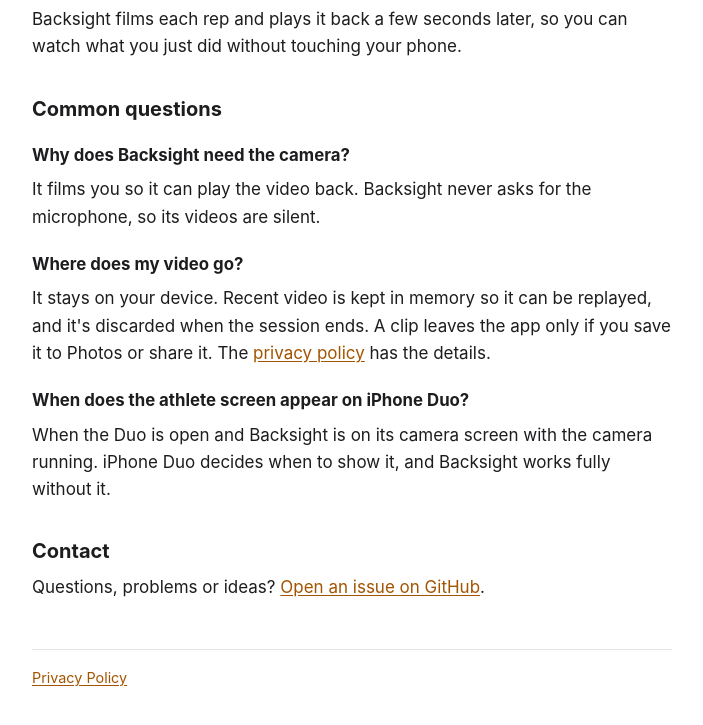
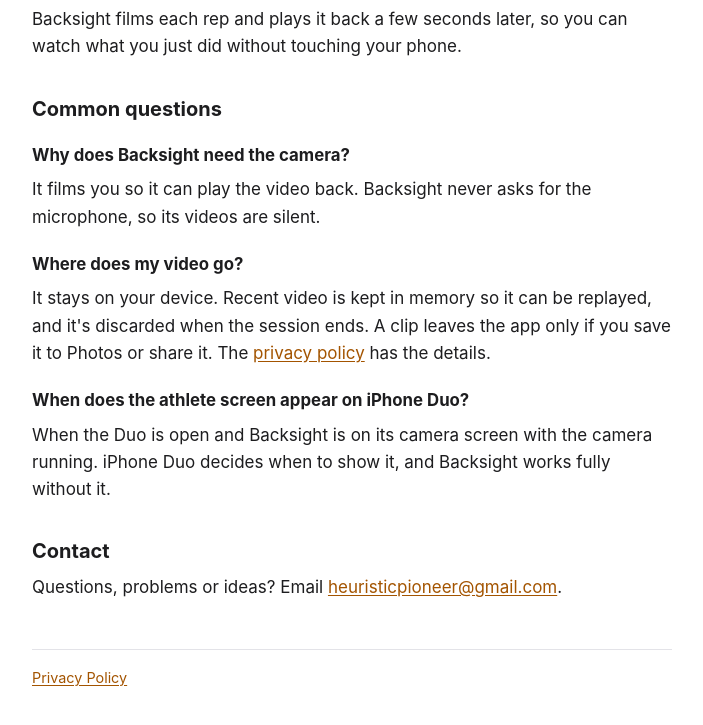
Before and after one commit to DavisAndn/davisandn.github.io, a plain HTML site: page backsight/index.html in a window 1280 px wide. Shown: the part 149-874 px from the top of the page, without its empty margins (288-991 px from the left). Drawn offline with Linux system fonts and the light colour scheme.

Commit message:
Add the support email to the support and privacy pages

```diff
--- a/backsight/index.html
+++ b/backsight/index.html
@@ -28,7 +28,7 @@
     <p>When the Duo is open and Backsight is on its camera screen with the camera running. iPhone Duo decides when to show it, and Backsight works fully without it.</p>
 
     <h2>Contact</h2>
-    <p>Questions, problems or ideas? <a href="https://github.com/DavisAndn/davisandn.github.io/issues">Open an issue on GitHub</a>.</p>
+    <p>Questions, problems or ideas? Email <a href="mailto:heuristicpioneer@gmail.com">heuristicpioneer@gmail.com</a>.</p>
 
     <footer>
         <a href="/backsight/privacy/">Privacy Policy</a>
```
Also changed, not shown: backsight/privacy/index.html (+1 -1 lines).
